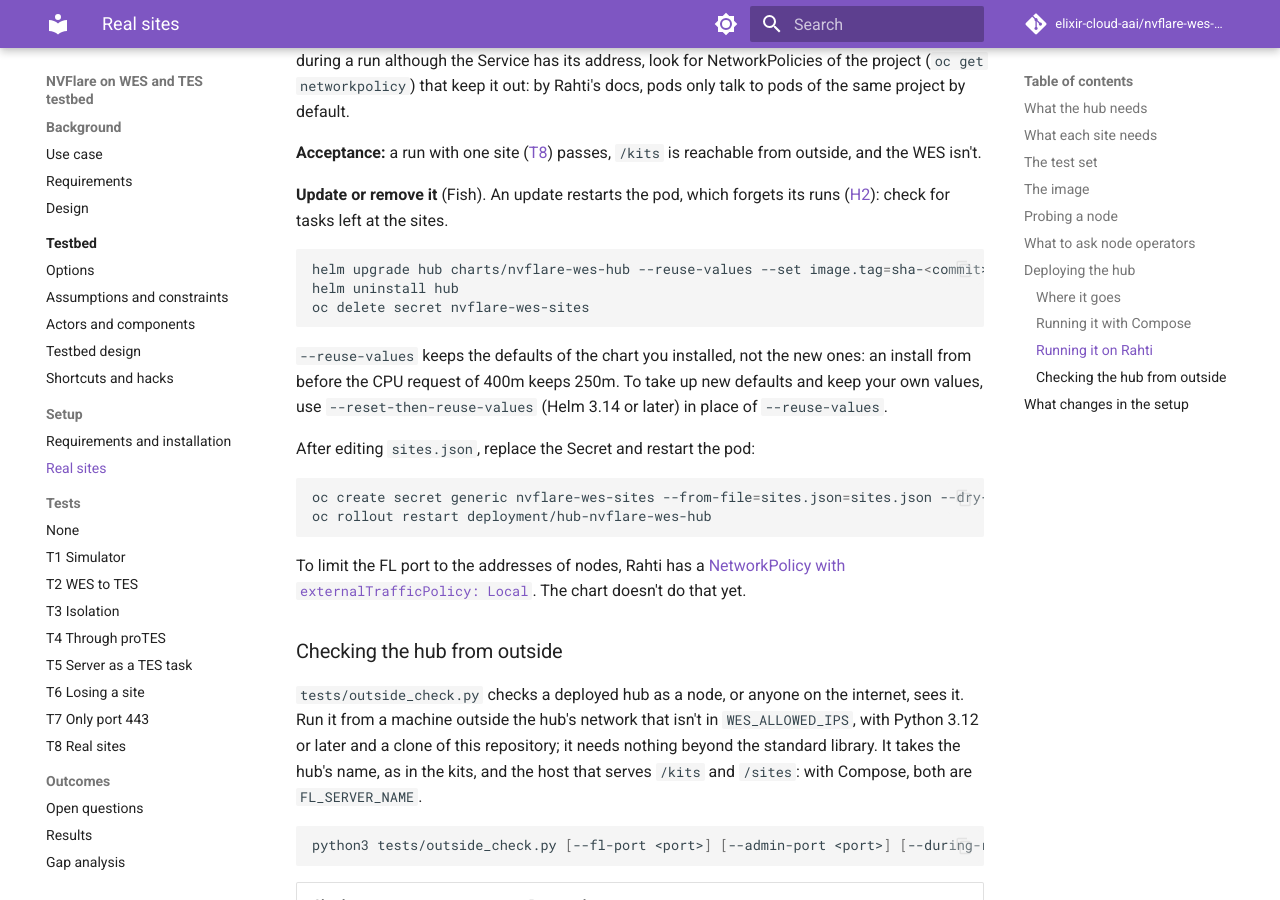
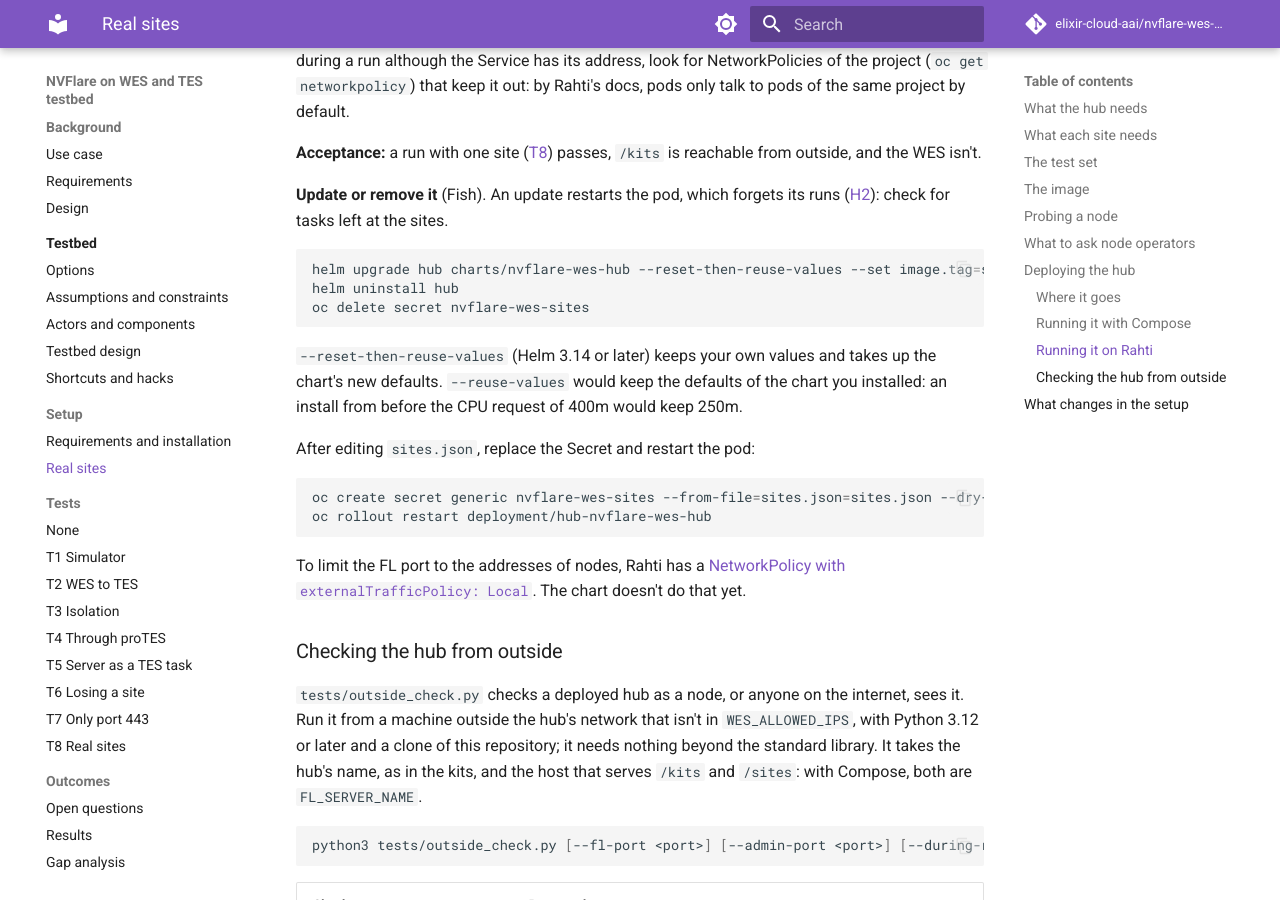
Before and after one commit to elixir-cloud-aai/nvflare-wes-testbed, an MkDocs documentation site: the page built from docs/setup/real-sites.md, in a window 1280 px wide and 900 px high, scrolled down 9730 px. Built offline with MkDocs 1.6.1 and Material for MkDocs 9.7.7, drawn with Linux system fonts in a browser that asks for light colours; comment, search, counter and statistics services are not loaded.

Commit message:
docs: update the hub with new chart defaults
Use --reset-then-reuse-values in the update command, so that an
existing install takes up the new CPU request instead of keeping 250m.
Read millicores with leading zeros as decimal in the ratio check.

Co-Authored-By: Claude Opus 5.5 <noreply@anthropic.com>

````diff
--- a/docs/setup/real-sites.md
+++ b/docs/setup/real-sites.md
@@ -233,12 +233,12 @@ Every check should say `[ok]`, with a `[warn]` for the FL port outside a run: `/
 **Update or remove it** (Fish). An update restarts the pod, which forgets its runs ([H2](../testbed/shortcuts.md#h2)): check for tasks left at the sites.
 
 ```fish
-helm upgrade hub charts/nvflare-wes-hub --reuse-values --set image.tag=sha-<commit>
+helm upgrade hub charts/nvflare-wes-hub --reset-then-reuse-values --set image.tag=sha-<commit>
 helm uninstall hub
 oc delete secret nvflare-wes-sites
 ```
 
-`--reuse-values` keeps the defaults of the chart you installed, not the new ones: an install from before the CPU request of 400m keeps 250m. To take up new defaults and keep your own values, use `--reset-then-reuse-values` (Helm 3.14 or later) in place of `--reuse-values`.
+`--reset-then-reuse-values` (Helm 3.14 or later) keeps your own values and takes up the chart's new defaults. `--reuse-values` would keep the defaults of the chart you installed: an install from before the CPU request of 400m would keep 250m.
 
 After editing `sites.json`, replace the Secret and restart the pod:
 
````
Also changed, not shown: 1 other file.
